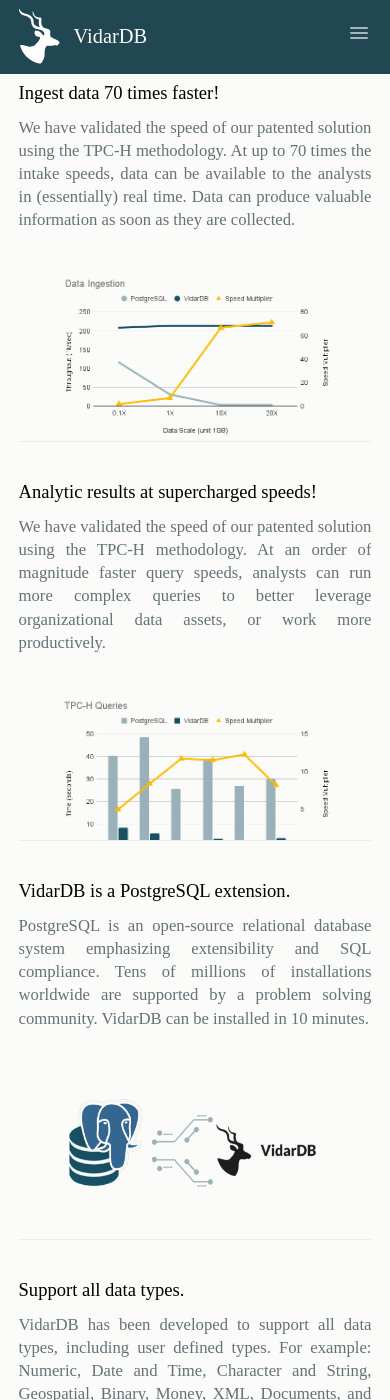
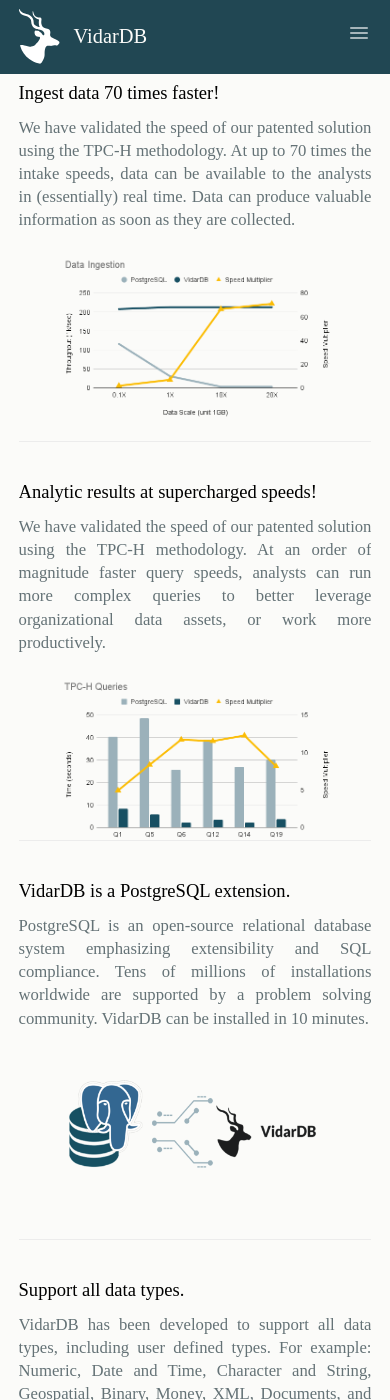
Before and after one commit to vidardb/vidardb.github.io, a Jekyll site: the page built from index.html, in a window 390 px wide and 1400 px high, scrolled down 428 px. Built offline with Jekyll 4.4.1, drawn with Linux system fonts in a browser that asks for light colours; some web fonts are replaced; the list of posts is cut into pages by our own code.

Commit message:
Mobile style update.

```diff
--- a/_sass/landing/base.scss
+++ b/_sass/landing/base.scss
@@ -407,19 +407,19 @@
                 margin-bottom: $base-spacing*2;
             }
             article:nth-child(1) img {
-                margin-top: rem(40);
+                margin-top: rem(20);
             }
             article:nth-child(2) img {
-                margin-top: rem(40);
+                margin-top: rem(20);
             }
             article:nth-child(3) img {
-                margin-top: rem(40);
+                margin-top: rem(20);
             }
             article:nth-child(4) img {
-                margin-top: rem(40);
+                margin-top: rem(20);
             }
             article:nth-child(5) img {
-                margin-top: rem(40);
+                margin-top: rem(20);
             }
         }
     }
```
